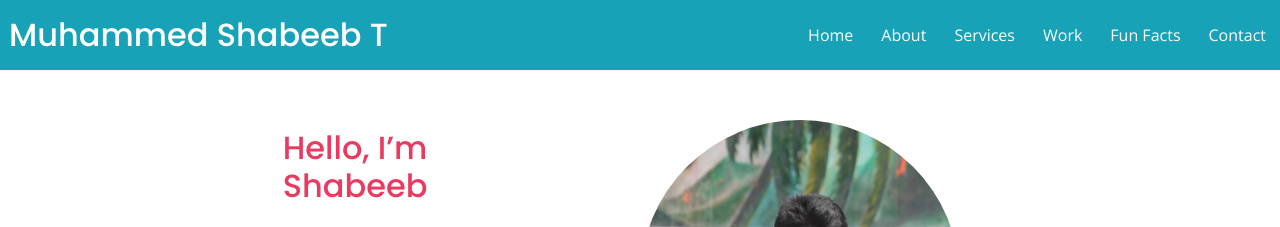
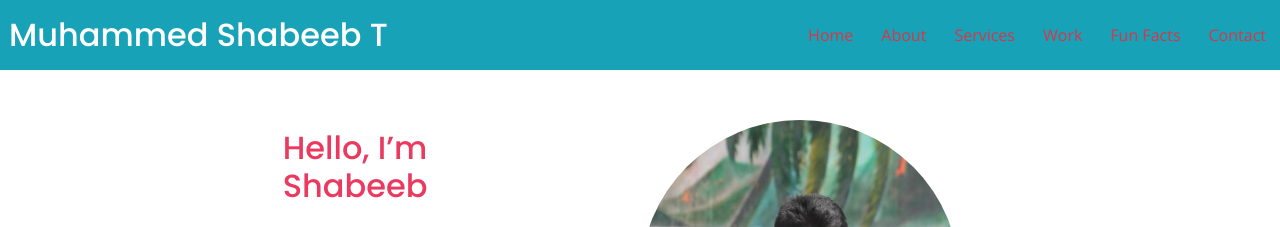
Before and after one commit to shabi9605/shabi-Personal-Website, a plain HTML site: page index.html in a window 1280 px wide. Shown: the top 227 px of the page. Drawn offline with nearby package versions, Linux system fonts and the light colour scheme.

Commit message:
Update index.html

```diff
--- a/index.html
+++ b/index.html
@@ -36,24 +36,24 @@ Author URL: http://w3layouts.com
             <div class="collapse navbar-collapse " id="navbarSupportedContent">
               <ul class="navbar-nav ml-auto">
                 <li class="nav-item active">
-                  <a class="nav-link text-white" href="index.html">Home <span class="sr-only">(current)</span></a>
+                  <a class="nav-link text-danger" href="index.html">Home <span class="sr-only">(current)</span></a>
                 </li>
                 <li class="nav-item">
-                  <a class="nav-link text-white" href="index.html#about">About</a>
+                  <a class="nav-link text-danger" href="index.html#about">About</a>
                 </li>
                 <li class="nav-item">
-                  <a class="nav-link text-white" href="index.html#service">Services</a>
+                  <a class="nav-link text-danger" href="index.html#service">Services</a>
                 </li>
                 <li class="nav-item">
-                  <a class="nav-link text-white" href="index.html#gallery">Work</a>
+                  <a class="nav-link text-danger" href="index.html#gallery">Work</a>
                 </li>
 
                 <li class="nav-item">
-                  <a class="nav-link text-white" href="index.html#stats">Fun Facts</a>
+                  <a class="nav-link text-danger" href="index.html#stats">Fun Facts</a>
                 </li>
 
                 <li class="nav-item">
-                  <a class="nav-link text-white " href="index.html#contact">Contact</a>
+                  <a class="nav-link text-danger " href="index.html#contact">Contact</a>
                 </li>
               </ul>
             </div>
```
